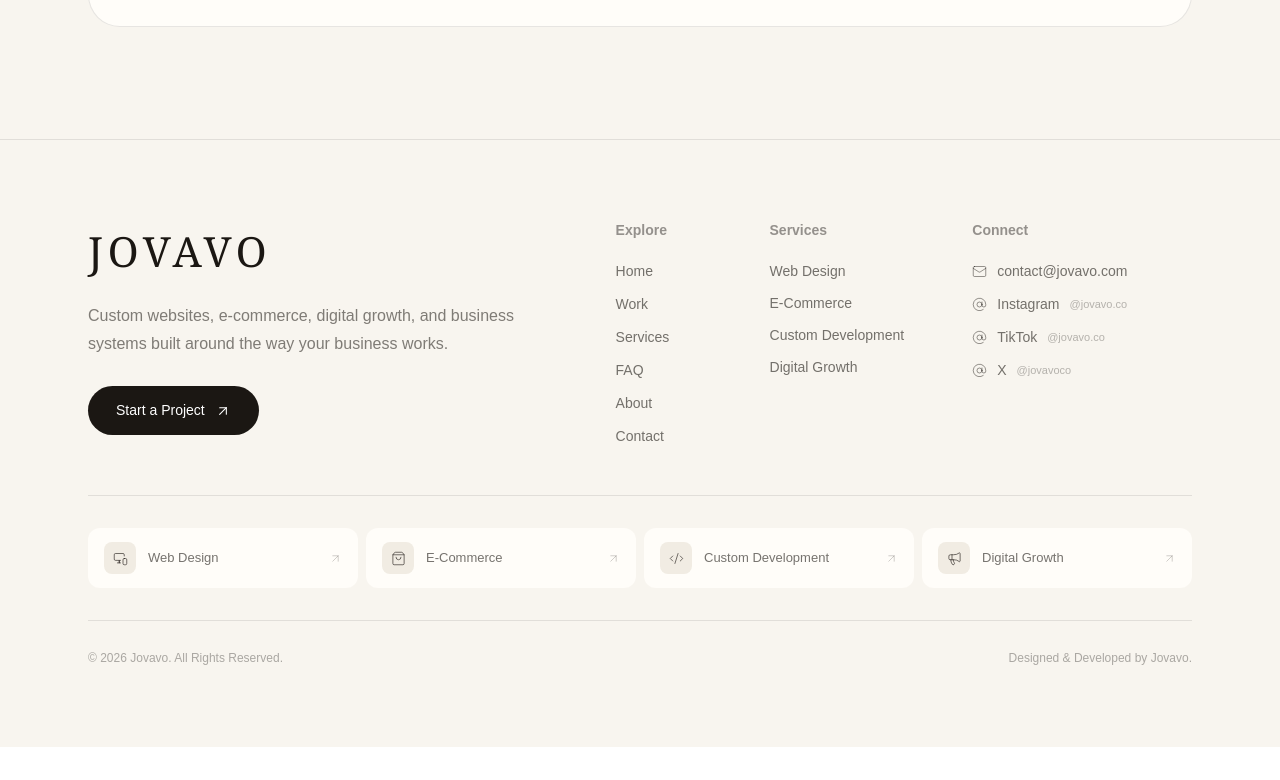
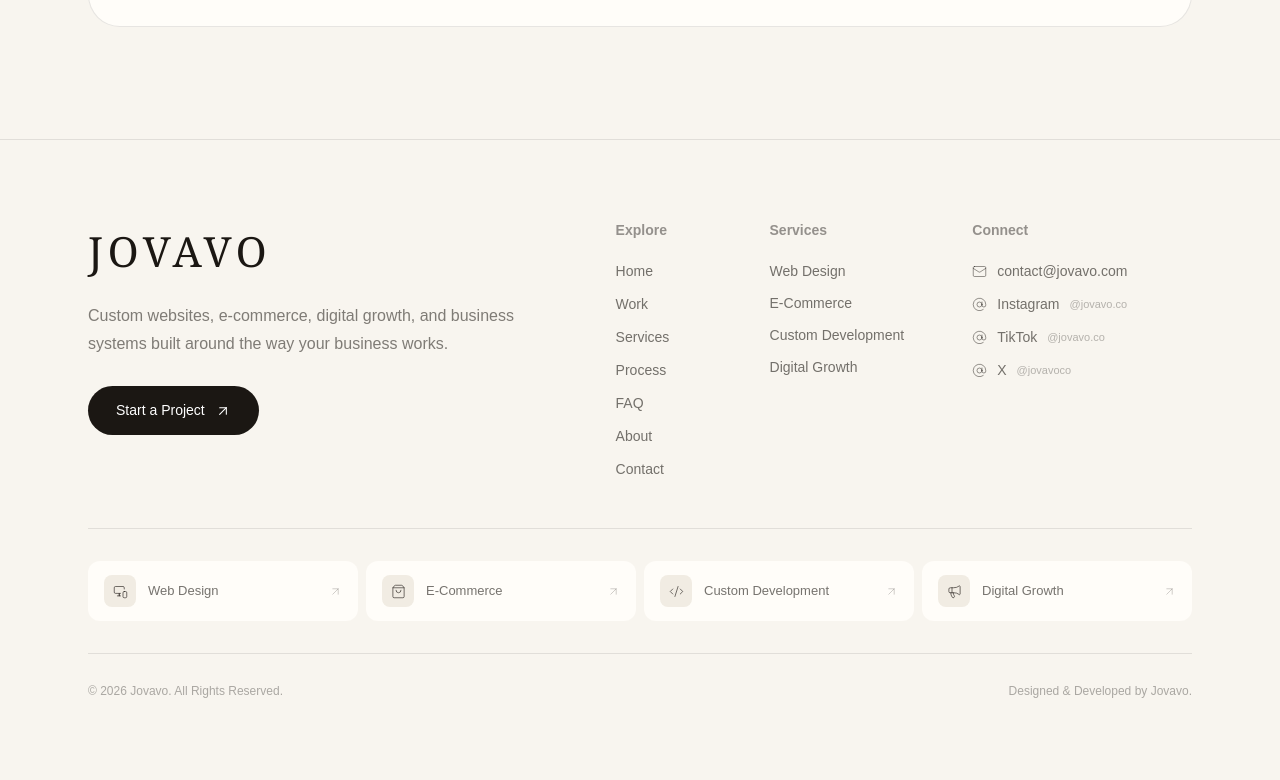
Before and after one commit to Jovavoco/jovavo, a Next.js app: page / in a window 1280 px wide. Shown: the part 3168-3948 px from the top of the page. Before the commit the page ends 3915 px from the top, so only its background shows below. Built offline with nearby package versions, Linux system fonts and the light colour scheme; no server answers.

Commit message:
Update Footer.tsx

```diff
--- a/components/Footer.tsx
+++ b/components/Footer.tsx
@@ -13,6 +13,7 @@ const navigation = [
   { name: "Home", href: "/" },
   { name: "Work", href: "/work" },
   { name: "Services", href: "/services" },
+    { name: "Process", href: "/process" },
   { name: "FAQ", href: "/faq" },
   { name: "About", href: "/about" },
   { name: "Contact", href: "/contact" },
```
